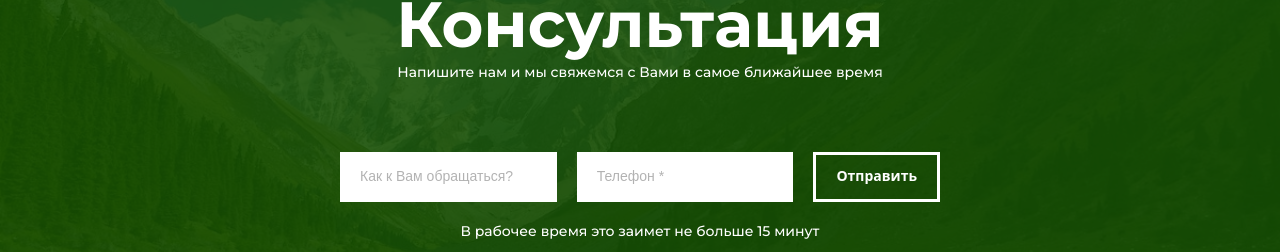
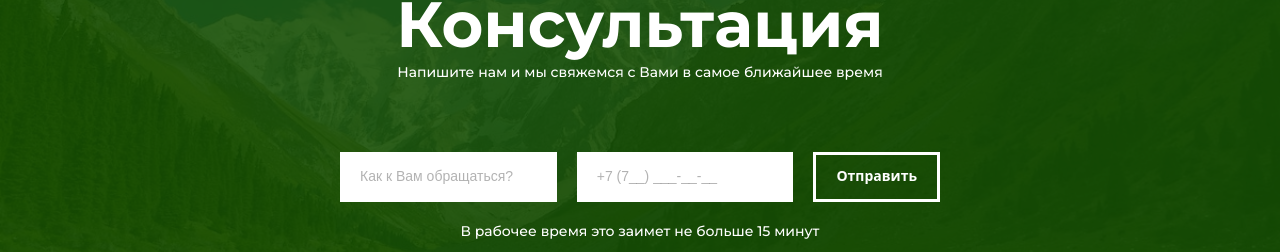
Before and after one commit to aman-juman/qaraertis.kz, a Next.js app: page / in a window 1280 px wide. Shown: the part 4507-4759 px from the top of the page. Built offline with nearby package versions, Linux system fonts and the light colour scheme.

Commit message:
version-1.09

```diff
--- a/components/callOrder/CallOrder.jsx
+++ b/components/callOrder/CallOrder.jsx
@@ -1,7 +1,9 @@
 import styles from "./CallOrder.module.scss";
 import Image from "next/image";
-import {useForm} from "react-hook-form";
+import MaskedInput from 'react-input-mask';
+import {useForm, Controller, useFormContext} from "react-hook-form";
 import {useState} from "react";
+
 
 const CallOrder = () => {
 
@@ -9,11 +11,15 @@ const CallOrder = () => {
     const {
         register,
         handleSubmit,
-        formState:{errors}
+        formState:{errors},
+        control
     } = useForm();
+
+    const [phone, setPhone] = useState("");
     const [error, setError] = useState(false);
     const [success, setSuccess] = useState(false);
     const [loading, setLoading] = useState(false);
+    const handleInput = ({ target: { value } }) => setPhone(value);
     const onHandleSubmit = data =>{
         setLoading(true);
         fetch("/api/order", {
@@ -56,13 +62,44 @@ const CallOrder = () => {
                                 type="text"
                                 {...register("name", {required:true})}
                             />
-                            <input
+                            {/*<input*/}
+                            {/*    name="phone"*/}
+                            {/*    className={styles.input}*/}
+                            {/*    placeholder="Телефон *"*/}
+                            {/*    type="number"*/}
+                            {/*    {...register("phone", {required:true})}*/}
+                            {/*/>*/}
+                            {/*<InputMask*/}
+                            {/*    mask="+7 (799) 999-99-99"*/}
+                            {/*    value={phone}*/}
+                            {/*    onChange={handleInput}*/}
+                            {/*    placeholder="+7 (7__) ___-__-__"*/}
+                            {/*>*/}
+                            {/*</InputMask>*/}
+                            <Controller
+                                control={control}
+                                defaultValue=""
+                                rules={{
+                                    required: true,
+                                }}
                                 name="phone"
-                                className={styles.input}
-                                placeholder="Телефон *"
-                                type="number"
-                                {...register("phone", {required:true})}
+
+                                render={({field}) => (
+                                    <MaskedInput
+                                        mask="+7 (799) 999-99-99"
+                                        value={field.value}
+                                        onChange={field.onChange}
+                                        placeholder="+7 (7__) ___-__-__"
+                                    >
+                                    {(inputProps) => (
+                                        <input
+                                            {...inputProps}
+                                            className={styles.input}
+                                            type="text"/>
+                                        )     }
+                                    </MaskedInput>)}
                             />
+
                             <input className={styles.submit} value="Отправить" type="submit"/>
 
 
--- a/package.json
+++ b/package.json
@@ -18,6 +18,7 @@
     "react-burger-menu": "^3.0.9",
     "react-dom": "18.2.0",
     "react-hook-form": "^7.42.1",
+    "react-input-mask": "^2.0.4",
     "sass": "^1.57.1",
     "swiper": "^8.4.6"
   }
```
Also changed, not shown: 2 other files (tests, documents, lock files or other folders).
